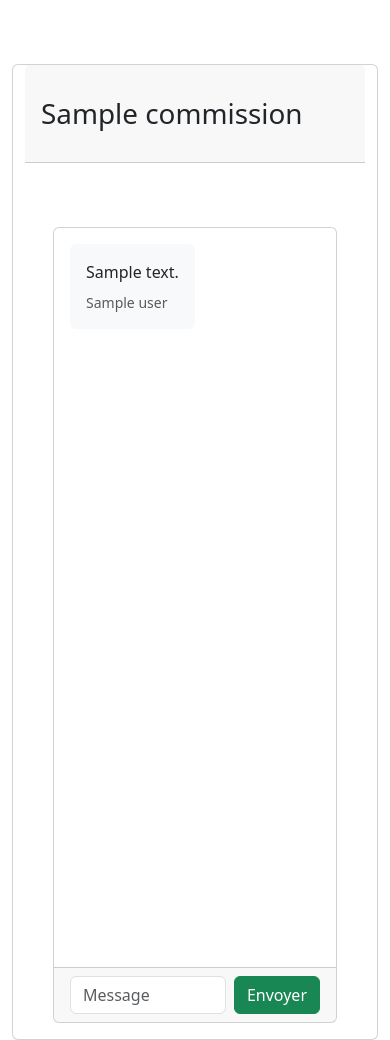
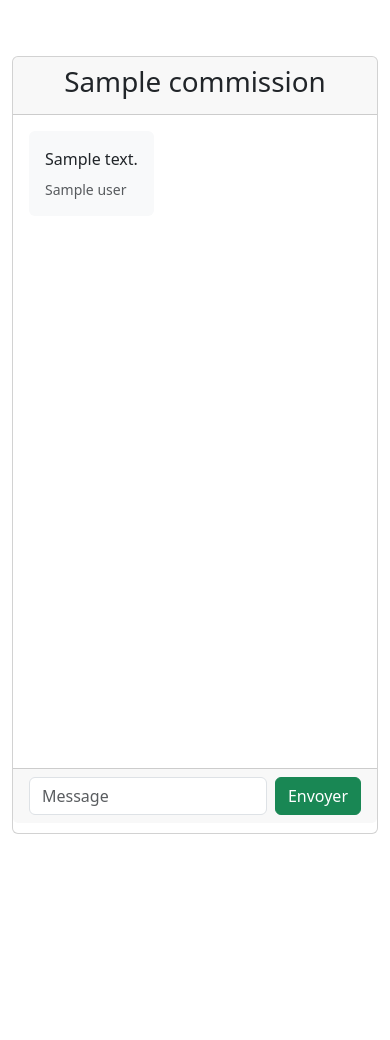
Before and after one commit to AdrienCarles/alhambra, a Symfony app: template templates/commission/chat.html.twig in a window 390 px wide. After the commit the page ends 834 px from the top, so only its background shows below. Run offline with Twig, Linux system fonts and the light colour scheme; the template is opened without the code that fills it: most values are stand-ins (such as "Sample title", 1, 10 or a date in 2020); style sheets or scripts are compiled from the project's sources; some libraries are stand-ins or nearby versions.

Commit message:
Responsive chat + listes

```diff
--- a/templates/base.html.twig
+++ b/templates/base.html.twig
@@ -16,7 +16,7 @@
 {% if app.user %}
 <nav class="navbar navbar-expand-lg navbar-light bg-light fixed-top">
     <div class="container">
-        <a class="navbar-brand" href="/home">Whatsapp</a>
+        <a class="navbar-brand" href="/home">Alhambra</a>
         <button class="navbar-toggler" type="button" data-bs-toggle="collapse" data-bs-target="#navbarSupportedContent" aria-controls="navbarSupportedContent" aria-expanded="false" aria-label="Toggle navigation">
             <span class="navbar-toggler-icon"></span>
         </button>
--- a/templates/commission/chat.html.twig
+++ b/templates/commission/chat.html.twig
@@ -1,20 +1,16 @@
-{% extends 'card.html.twig' %}
-{% block title %}
-    {{ commission.name }}
-{% endblock %}
+{% extends 'base.html.twig' %}
 
-{% block stylesheets %}
-    {{ parent() }}
-    {# <link rel="stylesheet" href="{{ asset('build/chat.css') }}"> #}
-{% endblock %}
+{% block body %}
+<div class="d-flex flex-column" style="height: calc(100vh - 56px); margin-top: 56px; padding-bottom: 10px;">
+    <!-- Card unique -->
+    <div class="card flex-grow-1 d-flex flex-column overflow-hidden">
+        <!-- Header (titre de la card) -->
+        <div class="card-header">
+            <h1 class="text-center">{% block title %}{{ commission.name }}{% endblock %}</h1>
+        </div>
 
-{% block card_content %}
-<div class="d-flex flex-column vh-100">
-    <div class="flex-grow-1 mt-5 d-flex flex-column">
-        <div class="container-fluid d-flex flex-column h-100">
-            <div class="card chat flex-grow-1 d-flex flex-column overflow-hidden" style="height: calc(100vh - 56px);">
-                <!-- Messages -->
-                <div class="card-body flex-grow-1 overflow-auto">
+        <!-- Messages (scrollable) -->
+        <div id="message-container" class="card-body flex-grow-1 overflow-auto">
             {% for post in commission.posts %}
                 <div class="d-flex mb-3 {% if app.user and post.user == app.user %}justify-content-end{% else %}justify-content-start{% endif %}">
                     <div class="message p-3 rounded {% if app.user and post.user == app.user %}bg-success text-white{% else %}bg-light{% endif %}">
@@ -27,8 +23,8 @@
             {% endfor %}
         </div>
 
-                <!-- Message input -->
-                <div class="card-footer">
+        <!-- Footer (input toujours visible) -->
+        <div class="card-footer" style="margin-bottom: 10px;">
             <form action="{{ path('post_create') }}" method="post" class="d-flex">
                 <input type="hidden" name="commission_id" value="{{ commission.id }}">
                 <input type="text" class="form-control me-2" name="post_content" placeholder="Message"
@@ -40,6 +36,14 @@
         </div>
     </div>
 </div>
-    </div>
-</div>
 {% endblock %}
+
+
+{% block extra_js %}
+<script>
+    document.addEventListener('DOMContentLoaded', () => {
+        const messageContainer = document.getElementById('message-container');
+        messageContainer.scrollTop = messageContainer.scrollHeight; // Scroll en bas des messages
+    });
+</script>
+{% endblock %}
--- a/templates/user/edit.html.twig
+++ b/templates/user/edit.html.twig
@@ -36,7 +36,7 @@
             <div class="mb-3">
                 {{ form_row(userForm.plainPassword.first, {
                     'label': 'Nouveau mot de passe',
-                    'attr': {'class': 'form-control', 'placeholder': 'Nouveau mot de passe', 'required': false}
+                    'attr': {'class': 'form-control', 'placeholder': 'Nouveau mot de passe', 'autocomplete': 'new-password', 'required': false}
                 }) }}
             </div>
             <div class="mb-3">
```
Also changed, not shown: templates/commission/list.html.twig (+10 -9 lines), templates/user/list.html.twig (+25 -10 lines), public/image/Logo.png (added). Lines whose indentation alone changed are shown as unchanged.
